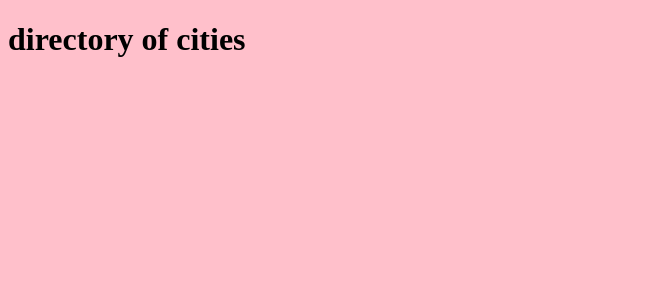
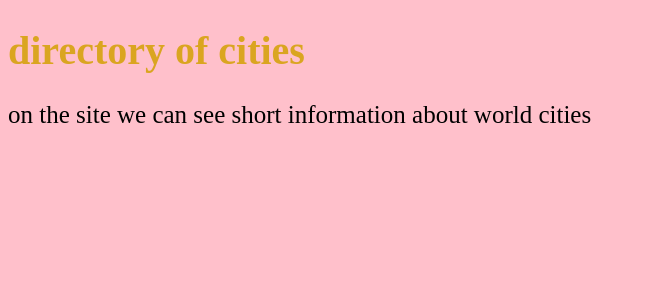
Before and after one commit to AngelinaB25/directory-of-cities, a Django app: page / in a window 1280 px wide. Shown: the top 300 px of the page, without its empty margins (0-645 px from the left). Run offline with Django 4.2, Linux system fonts and the light colour scheme.

Commit message:
changes css

```diff
--- a/core/static/css/style.css
+++ b/core/static/css/style.css
@@ -1,3 +1,10 @@
 body{
     background-color: pink;
 }
+h1{
+    color:goldenrod;
+    font-size: 40px;
+}
+p{
+    font-size: 25px;
+}
--- a/core/templates/main.html
+++ b/core/templates/main.html
@@ -11,5 +11,8 @@
         <h1>
             directory of cities
         </h1>
+        <p>
+            on the site we can see short information about world cities
+        </p>
     </body>
 </html>
```
